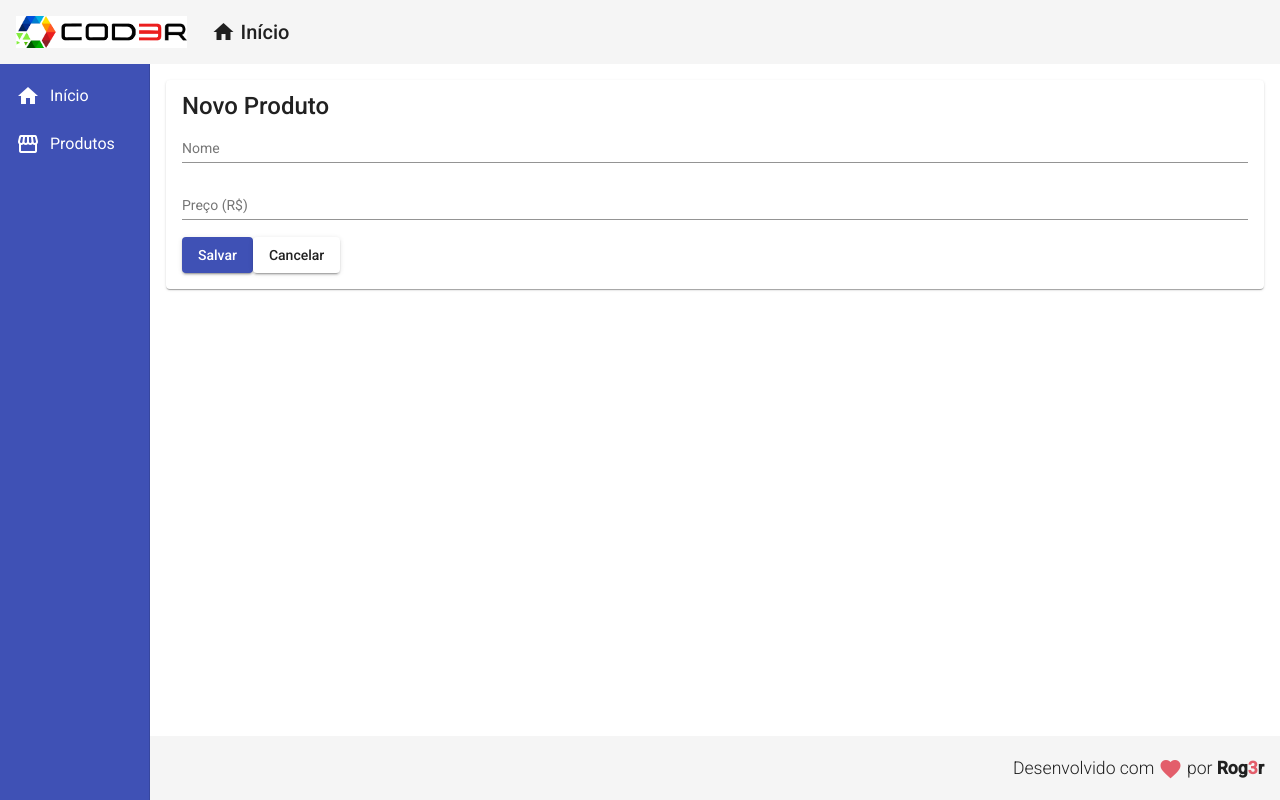
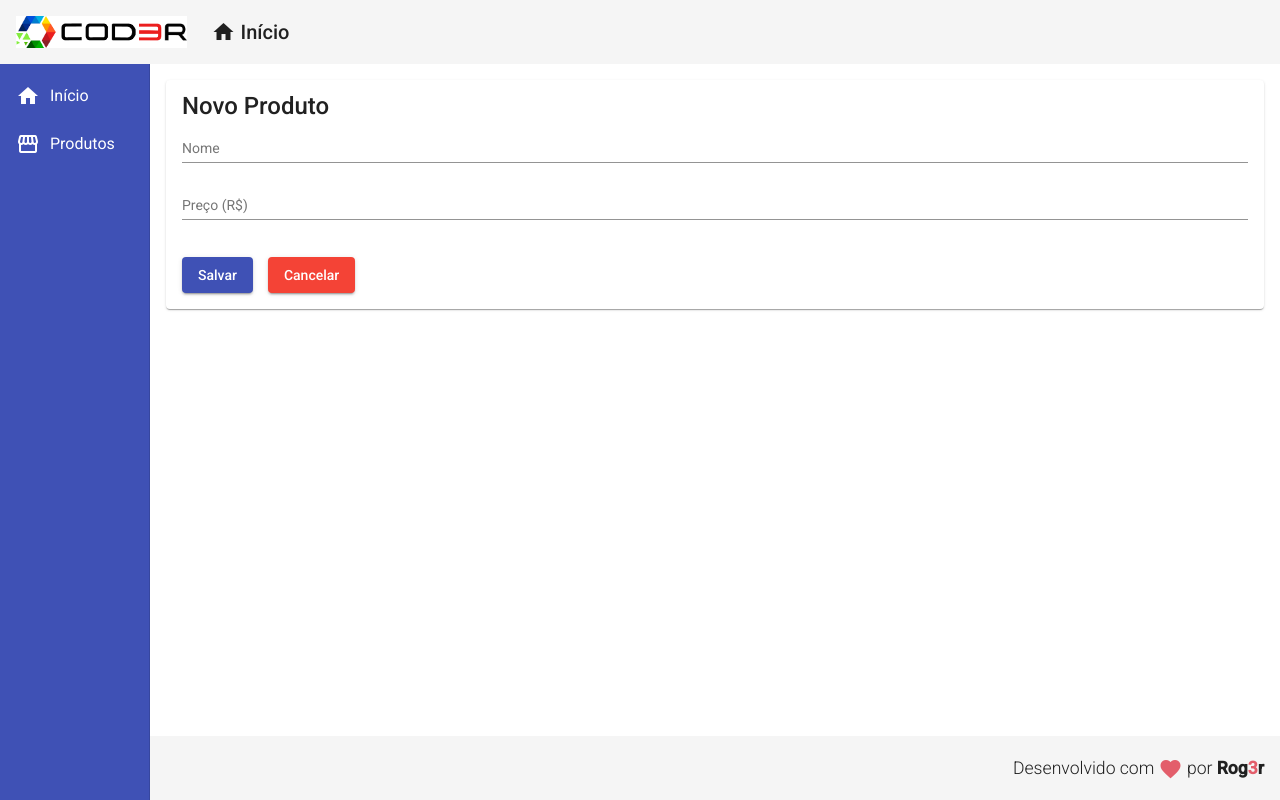
Before and after one commit to hotsoft/teste-angular, an Angular app: page /products/create in a window 1280 px wide. Built offline with nearby package versions, Linux system fonts and the light colour scheme.

Commit message:
Ajuste layout form cadastro

```diff
--- a/src/app/components/product/product-create/product-create.component.css
+++ b/src/app/components/product/product-create/product-create.component.css
@@ -2,3 +2,7 @@ form {
   display: flex;
   flex-direction: column;
 }
+
+button {
+  margin: 20px 15px 0px 0px;
+}
--- a/src/app/components/product/product-create/product-create.component.html
+++ b/src/app/components/product/product-create/product-create.component.html
@@ -16,7 +16,7 @@
     Salvar
   </button>
 
-  <button mat-raised-button (click)="cancel()" color="danger">
+  <button mat-raised-button (click)="cancel()" color="warn">
     Cancelar
   </button>
 </mat-card>
```
